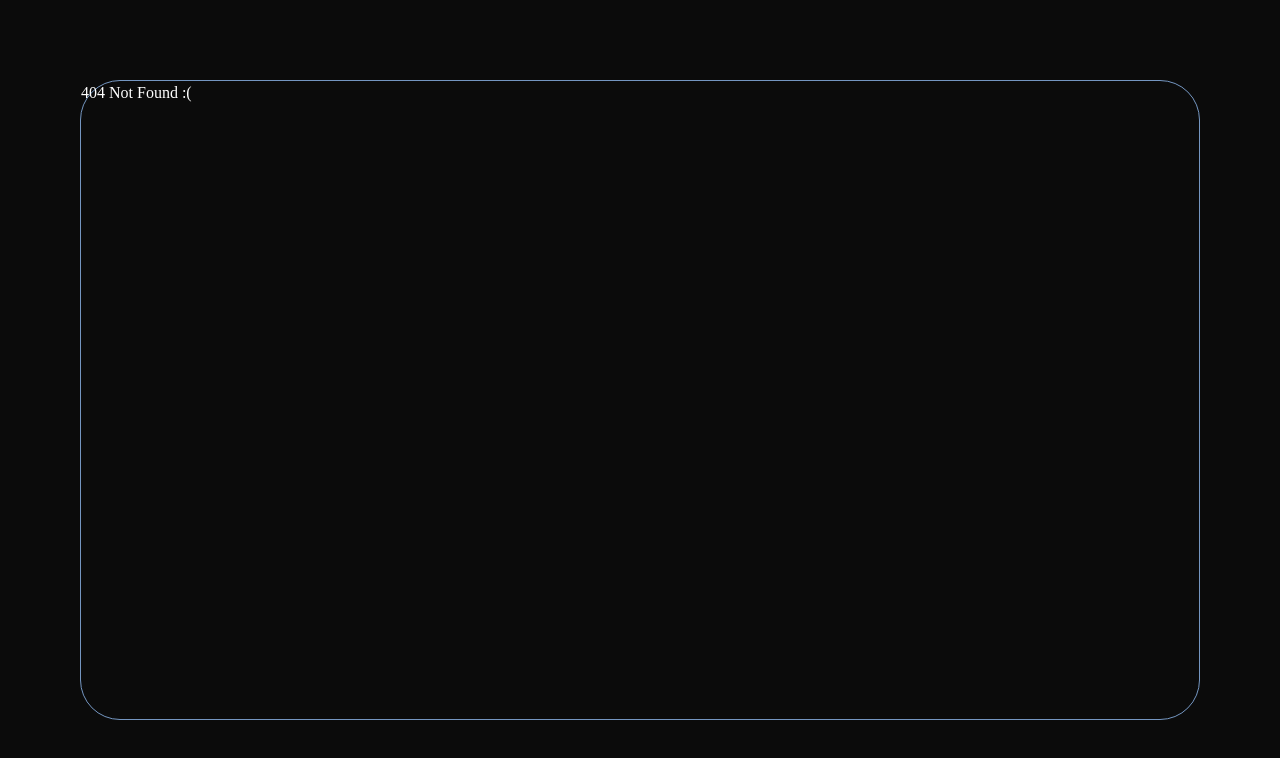
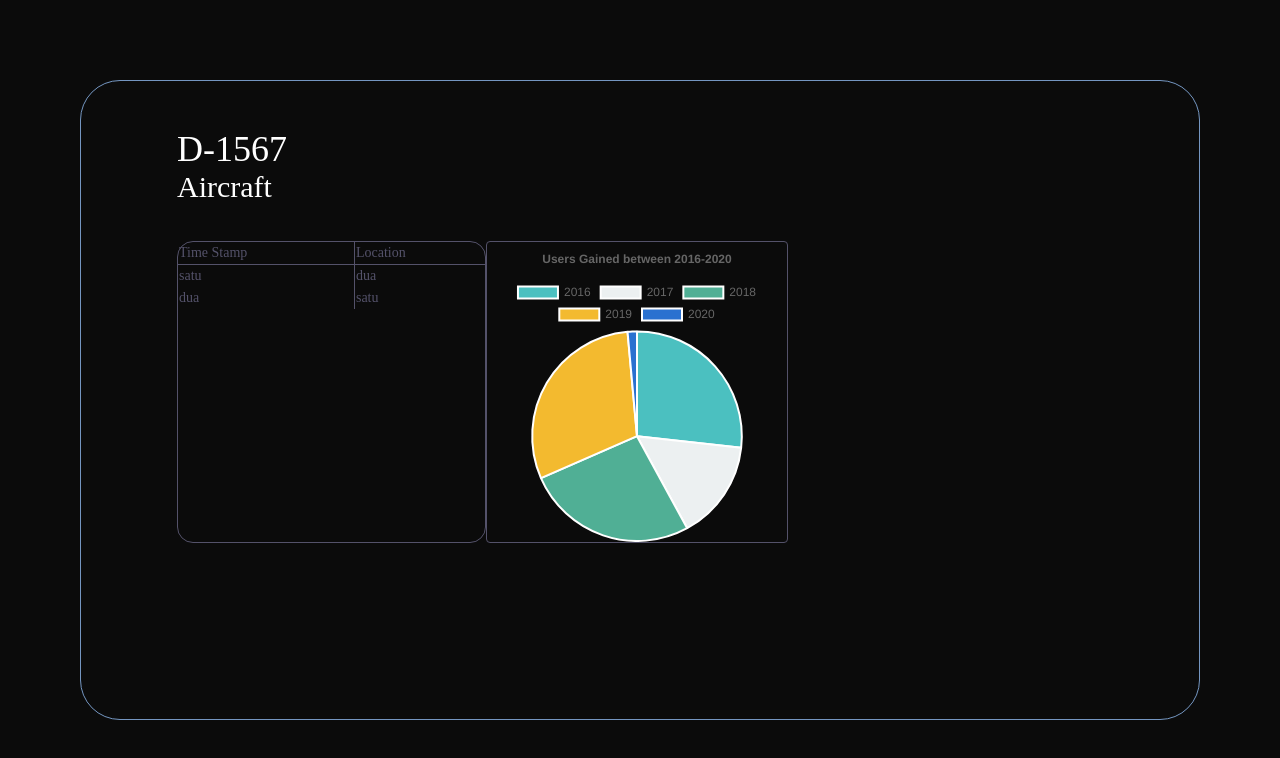
Before and after one commit to syifaull/gps-dashboard, a React (Create React App) app: page /detail in a window 1280 px wide. Before the commit this address had no page. Shown: the top 758 px of the page. Built offline with nearby package versions, Linux system fonts and the light colour scheme.

Commit message:
add detail slicing

```diff
--- a/package.json
+++ b/package.json
@@ -7,7 +7,9 @@
     "@testing-library/jest-dom": "^5.16.5",
     "@testing-library/react": "^13.4.0",
     "@testing-library/user-event": "^13.5.0",
+    "chart.js": "^4.0.1",
     "react": "^18.2.0",
+    "react-chartjs-2": "^5.0.1",
     "react-dom": "^18.2.0",
     "react-router-dom": "^6.4.4",
     "react-scripts": "5.0.1",
--- a/src/App.js
+++ b/src/App.js
@@ -1,5 +1,6 @@
 import React from "react";
 import { BrowserRouter, Route, Routes } from "react-router-dom";
+import Detail from "./pages/Detail";
 import Login from "./pages/Login";
 import NotFound from "./pages/NotFound";
 import Register from "./pages/Register";
@@ -13,6 +14,7 @@ function App() {
           <Route exact path="/" element={<Login />} />
           <Route path="/register" element={<Register />} />
           <Route path="/summary" element={<Summary />} />
+          <Route path="/detail" element={<Detail />} />
           <Route path="*" element={<NotFound />} />
         </Routes>
       </BrowserRouter>
--- /dev/null
+++ b/src/components/PieChart.jsx
@@ -0,0 +1,23 @@
+import "chart.js/auto";
+import React from "react";
+import { Pie } from "react-chartjs-2";
+
+const PieChart = ({ chartData }) => {
+  return (
+    <div className="chart-container">
+      <Pie
+        data={chartData}
+        options={{
+          plugins: {
+            title: {
+              display: true,
+              text: "Users Gained between 2016-2020",
+            },
+          },
+        }}
+      />
+    </div>
+  );
+};
+
+export default PieChart;
--- /dev/null
+++ b/src/pages/Detail.jsx
@@ -0,0 +1,94 @@
+import React, { useState } from "react";
+import PieChart from "../components/PieChart";
+
+const Detail = () => {
+  const Data = [
+    {
+      id: 1,
+      year: 2016,
+      userGain: 80000,
+      userLost: 823,
+    },
+    {
+      id: 2,
+      year: 2017,
+      userGain: 45677,
+      userLost: 345,
+    },
+    {
+      id: 3,
+      year: 2018,
+      userGain: 78888,
+      userLost: 555,
+    },
+    {
+      id: 4,
+      year: 2019,
+      userGain: 90000,
+      userLost: 4555,
+    },
+    {
+      id: 5,
+      year: 2020,
+      userGain: 4300,
+      userLost: 234,
+    },
+  ];
+
+  const [chartData, setChartData] = useState({
+    labels: Data.map((data) => data.year),
+    datasets: [
+      {
+        label: "Users Gained ",
+        data: Data.map((data) => data.userGain),
+        backgroundColor: [
+          "rgba(75,192,192,1)",
+          "#ecf0f1",
+          "#50AF95",
+          "#f3ba2f",
+          "#2a71d0",
+        ],
+        // borderColor: "black",
+        // borderWidth: 2,
+      },
+    ],
+  });
+
+  return (
+    <div className="w-full h-screen bg-[#0B0B0B] p-20">
+      <div className="block h-full rounded-[40px] border border-[#7496C1] px-24 py-12">
+        <div>
+          <p className="text-white text-4xl">D-1567</p>
+          <p className="text-white text-3xl">Aircraft</p>
+          <div className="flex pt-9">
+            <div className="border rounded-2xl border-[#54526A] w-1/3">
+              <table className=" w-full text-[#54526A] text-sm ">
+                <thead className="border-b border-[#54526A] ">
+                  <tr>
+                    <td className="border-r border-[#54526A]">Time Stamp</td>
+                    <td>Location</td>
+                  </tr>
+                </thead>
+                <tbody>
+                  <tr>
+                    <td className="border-r border-[#54526A]">satu</td>
+                    <td>dua</td>
+                  </tr>
+                  <tr>
+                    <td className="border-r border-[#54526A]">dua</td>
+                    <td>satu</td>
+                  </tr>
+                </tbody>
+              </table>
+            </div>
+            <div className="border rounded border-[#54526A]">
+              <PieChart chartData={chartData} />
+            </div>
+          </div>
+        </div>
+      </div>
+    </div>
+  );
+};
+
+export default Detail;
```
Also changed, not shown: 1 other file (tests, documents, lock files or other folders).
